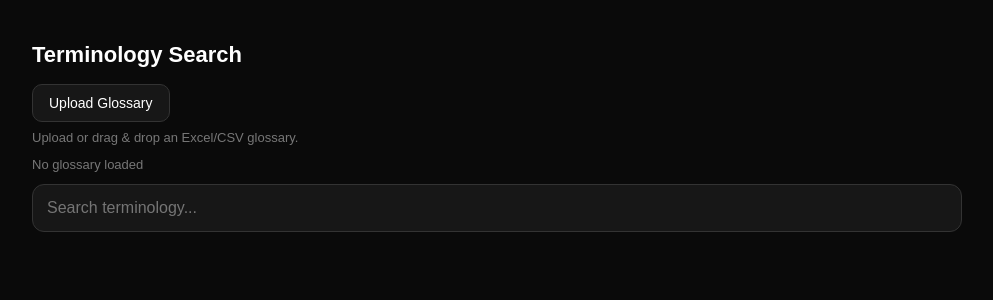
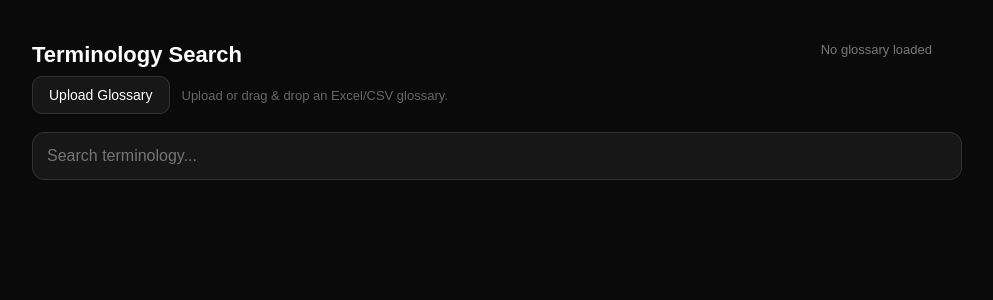
Before and after one commit to ljmin1208-beep/interp-search-web, a React (Vite) app: page / in a window 1280 px wide. Shown: the top 300 px of the page, without its empty margins (158-1151 px from the left). Built offline with nearby package versions, Linux system fonts and the light colour scheme.

Commit message:
Update header layout

```diff
--- a/src/App.tsx
+++ b/src/App.tsx
@@ -20,13 +20,11 @@ function App() {
 
   useEffect(() => {
     const saved = localStorage.getItem("terms");
-
     if (saved) {
       const parsed = JSON.parse(saved);
-
       setTerms(parsed);
       setFilteredResults(parsed.slice(0, 20));
-      setFileName("saved glossary");
+      setFileName("loaded");
     }
   }, []);
 
@@ -40,20 +38,17 @@ function App() {
     }
 
     const ranked = [...terms]
-      .filter((item) => {
-        return (
+      .filter((item) =>
         item.en.toLowerCase().includes(trimmedQuery) ||
         item.kr.toLowerCase().includes(trimmedQuery) ||
         item.comment.toLowerCase().includes(trimmedQuery)
-        );
-      })
+      )
       .sort((a, b) => {
         const getRank = (item: Term) => {
           const en = item.en.toLowerCase();
           const kr = item.kr.toLowerCase();
           const comment = item.comment.toLowerCase();
           const q = trimmedQuery;
-
           const abbreviationPattern = new RegExp(`\\(${q}\\)`, "i");
 
           const acronym = item.en
@@ -70,16 +65,10 @@ function App() {
           if (en.includes(q)) return 6;
           if (kr.includes(q)) return 7;
           if (comment.includes(q)) return 8;
-
           return 9;
         };
 
-        const rankA = getRank(a);
-        const rankB = getRank(b);
-
-        if (rankA !== rankB) return rankA - rankB;
-
-        return a.en.localeCompare(b.en);
+        return getRank(a) - getRank(b) || a.en.localeCompare(b.en);
       });
 
     setFilteredResults(ranked.slice(0, 20));
@@ -103,36 +92,28 @@ function App() {
       .filter((term) => term.en || term.kr || term.comment);
 
     localStorage.setItem("terms", JSON.stringify(parsedTerms));
-
     setTerms(parsedTerms);
     setFilteredResults(parsedTerms.slice(0, 20));
     setQuery("");
     setSelectedIndex(0);
-
     inputRef.current?.focus();
   };
 
-  const handleFileUpload = async (
-    e: React.ChangeEvent<HTMLInputElement>
-  ) => {
+  const handleFileUpload = async (e: React.ChangeEvent<HTMLInputElement>) => {
     const file = e.target.files?.[0];
-
     if (!file) return;
 
     await processFile(file);
-
     e.target.value = "";
   };
 
   const clearGlossary = () => {
     localStorage.removeItem("terms");
-
     setTerms([]);
     setFilteredResults([]);
     setQuery("");
     setSelectedIndex(0);
     setFileName("");
-
     inputRef.current?.focus();
   };
 
@@ -142,7 +123,6 @@ function App() {
 
       if (e.key === "ArrowDown") {
         e.preventDefault();
-
         setSelectedIndex((prev) =>
           Math.min(prev + 1, filteredResults.length - 1)
         );
@@ -150,35 +130,27 @@ function App() {
 
       if (e.key === "ArrowUp") {
         e.preventDefault();
-
         setSelectedIndex((prev) => Math.max(prev - 1, 0));
       }
 
       if (e.key === "Enter") {
         e.preventDefault();
-
         const selected = filteredResults[selectedIndex];
 
         if (selected) {
-          const textToCopy = `${selected.en} → ${selected.kr}`;
-
-          await navigator.clipboard.writeText(textToCopy);
+          await navigator.clipboard.writeText(`${selected.en} → ${selected.kr}`);
         }
       }
 
       if (e.key === "Escape") {
         setQuery("");
         setSelectedIndex(0);
-
         inputRef.current?.focus();
       }
     };
 
     window.addEventListener("keydown", handleKeyDown);
-
-    return () => {
-      window.removeEventListener("keydown", handleKeyDown);
-    };
+    return () => window.removeEventListener("keydown", handleKeyDown);
   }, [filteredResults, selectedIndex]);
 
  return (
@@ -187,16 +159,12 @@ function App() {
       e.preventDefault();
       setIsDragging(true);
     }}
-      onDragLeave={() => {
-        setIsDragging(false);
-      }}
+    onDragLeave={() => setIsDragging(false)}
     onDrop={async (e) => {
       e.preventDefault();
-
       setIsDragging(false);
 
       const file = e.dataTransfer.files?.[0];
-
       if (!file) return;
 
       await processFile(file);
@@ -207,20 +175,23 @@ function App() {
       color: "white",
       padding: "40px",
       fontFamily: "sans-serif",
-        border: isDragging
-          ? "2px dashed #3b82f6"
-          : "2px solid transparent",
+      border: isDragging ? "2px dashed #3b82f6" : "2px solid transparent",
       transition: "background 0.15s ease, border 0.15s ease",
     }}
   >
-      <div style={{ maxWidth: "900px", margin: "0 auto" }}>
+    <div
+      style={{
+        maxWidth: "900px",
+        margin: "0 auto",
+      }}
+    >
       <div
         style={{
           display: "flex",
           justifyContent: "space-between",
           alignItems: "flex-start",
           gap: "16px",
-            marginBottom: "16px",
+          marginBottom: "8px",
         }}
       >
         <h1
@@ -233,7 +204,6 @@ function App() {
           Terminology Search
         </h1>
 
-          {terms.length > 0 && (
         <div
           style={{
             display: "flex",
@@ -242,9 +212,23 @@ function App() {
             gap: "4px",
           }}
         >
+          <div
+            style={{
+              color: fileName ? "#60a5fa" : "#777",
+              fontSize: "13px",
+            }}
+          >
+            {fileName
+              ? "Glossary loaded ✓"
+              : "No glossary loaded"}
+          </div>
+
+          {terms.length > 0 && (
+            <>
               <button
                 onClick={clearGlossary}
                 style={{
+                  marginTop: "4px",
                   padding: "8px 12px",
                   background: "#171717",
                   border: "1px solid #333",
@@ -265,10 +249,20 @@ function App() {
               >
                 {terms.length.toLocaleString()} terms
               </div>
-            </div>
+            </>
           )}
         </div>
+      </div>
 
+      <div
+        style={{
+          display: "flex",
+          alignItems: "center",
+          gap: "12px",
+          marginBottom: "6px",
+          flexWrap: "wrap",
+        }}
+      >
         <button
           type="button"
           onClick={() => fileInputRef.current?.click()}
@@ -296,23 +290,12 @@ function App() {
 
         <div
           style={{
-            marginTop: "8px",
-            marginBottom: "12px",
-            color: isDragging ? "#60a5fa" : "#777",
+            color: isDragging ? "#60a5fa" : "#666",
             fontSize: "13px",
           }}
         >
           Upload or drag & drop an Excel/CSV glossary.
         </div>
-
-        <div
-          style={{
-            marginTop: "12px",
-            color: fileName ? "#60a5fa" : "#777",
-            fontSize: "13px",
-          }}
-        >
-          {fileName ? "Glossary loaded ✓" : "No glossary loaded"}
       </div>
 
       <input
```
Lines whose indentation alone changed are shown as unchanged.
